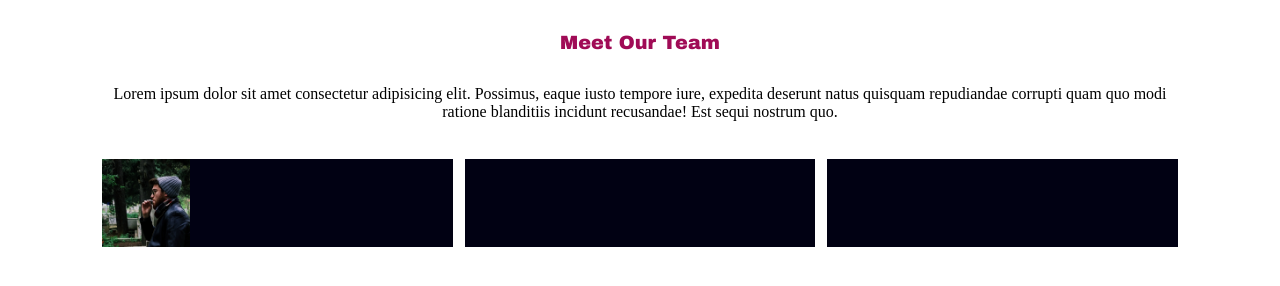
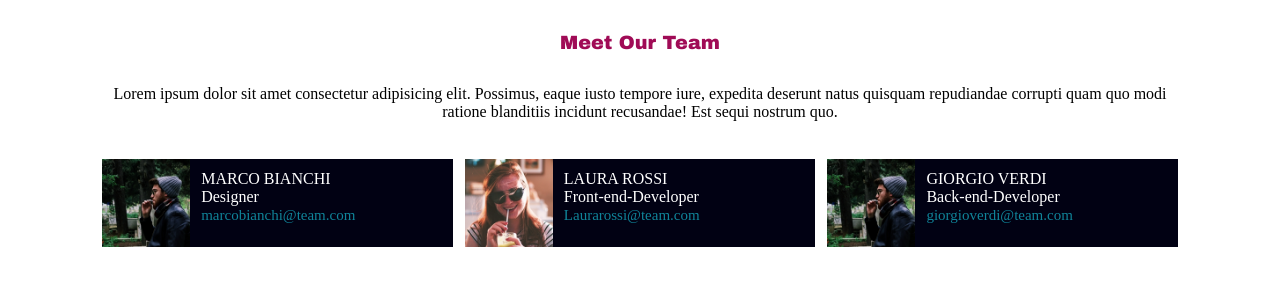
Before and after one commit to Alessio-DiNardo/html-css-float-cards, a plain HTML site: page index.html in a window 1280 px wide. Drawn offline with Linux system fonts and the light colour scheme.

Commit message:
Add img and text in float

```diff
--- a/index.html
+++ b/index.html
@@ -17,10 +17,18 @@
         </section>
         <div class="column-third float-left">
             <img class="float-left clearfix" src="./img/male1.png" alt="Primo ragazzo">
+            <p id="name">MARCO BIANCHI <br>Designer <br><span class="email">marcobianchi@team.com</span></p>
+
         </div>
-        <p></p>
-        <div class="column-third float-left"></div>
-        <div class="column-third float-left"></div>
+
+        <div class="column-third float-left">
+            <img class="float-left clearfix" src="./img/female1.png" alt="Prima ragazza">
+            <p id="name">LAURA ROSSI <br>Front-end-Developer<br><span class="email">Laurarossi@team.com</span></p>
+        </div>
+        <div class="column-third float-left">
+            <img class="float-left clearfix" src="./img/male1.png" alt="Primo ragazzo">
+            <p id="name">GIORGIO VERDI <br>Back-end-Developer <br><span class="email">giorgioverdi@team.com</span></p>
+        </div>
 
     </main>
 
--- a/style.css
+++ b/style.css
@@ -20,7 +20,10 @@ main{
     text-align: center;
 }
 
-
+.email{
+    color: rgb(16, 132, 153);
+    font-size: 15px;
+}
 
 h1{
     color: rgb(160, 11, 86);
@@ -46,4 +49,11 @@ div.column-third{
 
 img{
     height: 88px;
+    margin-right: 0.7rem;
 }
+
+#name{
+    color: white;
+    padding-top: 0.7rem;
+    margin-left: 0.7rem;
+}
```
